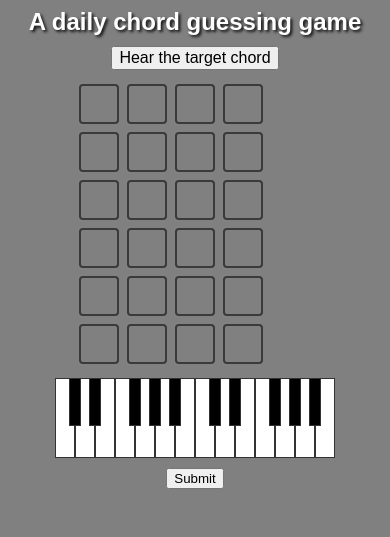
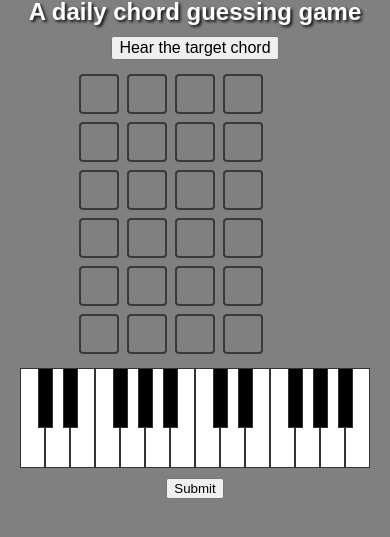
Before and after one commit to Bottle-Water/chordle, a plain HTML site: page index.html in a window 390 px wide. Shown: the part 191-728 px from the top of the page. Drawn offline with nearby package versions, Linux system fonts and the light colour scheme; no server answers.

Commit message:
better mobile

```diff
--- a/styles.css
+++ b/styles.css
@@ -195,14 +195,14 @@ body {
 /* mobile formatting */
 @media screen and (max-width: 600px){
     .black {
-        --width: 12px;
+        --width: 15px;
         margin-left: calc(var(--width)/-2);
         margin-right: calc(var(--width)/-2);
     }
 
 
     .white {
-        --width: 20px;
+        --width: 25px;
     }
 
 
```
